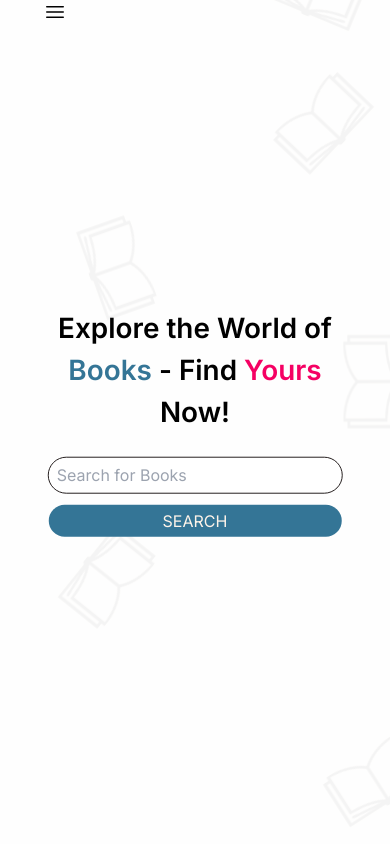
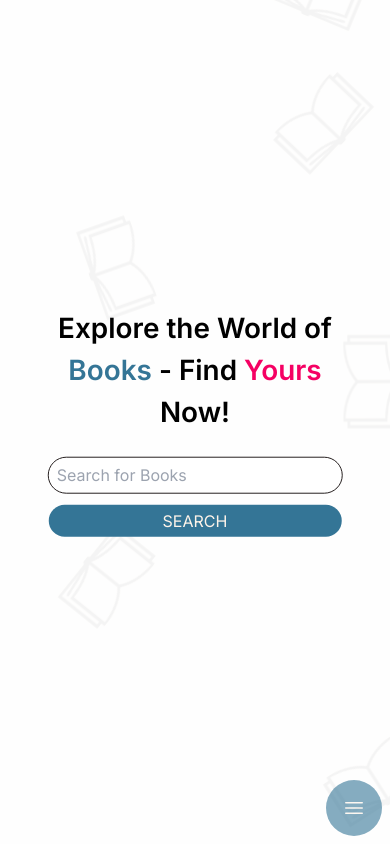
Before and after one commit to karanvirsb/book_finder, a Next.js app: page / in a window 390 px wide. Built offline with nearby package versions, Linux system fonts and the light colour scheme.

Commit message:
added css

```diff
--- a/src/shared/ui/MenuButton.tsx
+++ b/src/shared/ui/MenuButton.tsx
@@ -8,6 +8,7 @@ export default function MenuButton({
 }: menuButtonProps): JSX.Element {
 	return (
 		<button
+			className="fixed right-2 bottom-2 z-50 rounded-full bg-tertiary p-4 text-primary opacity-60 sm:hidden"
 			onClick={() => {
 				setIsMenuOpen((prev) => !prev);
 			}}
```
